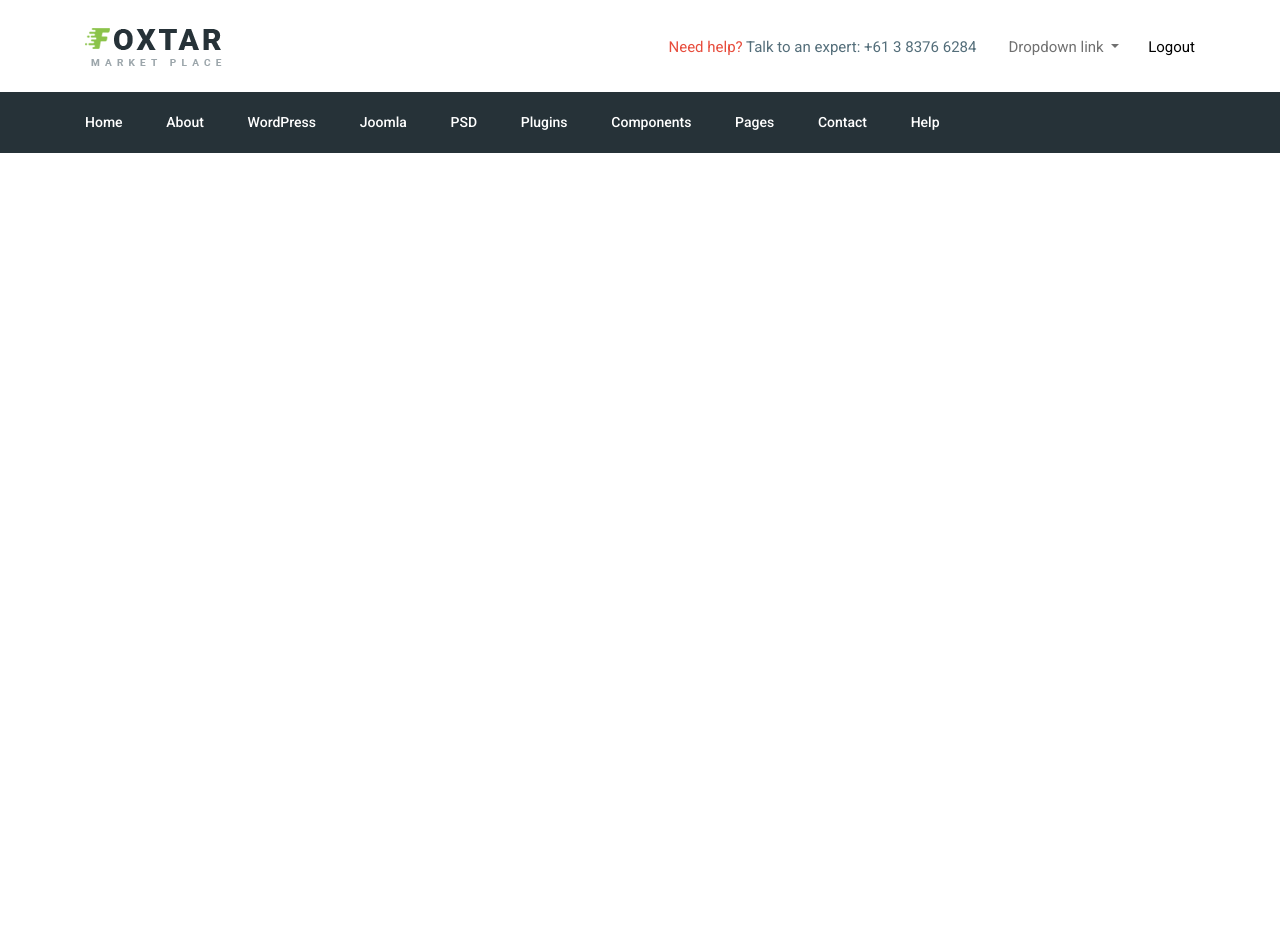
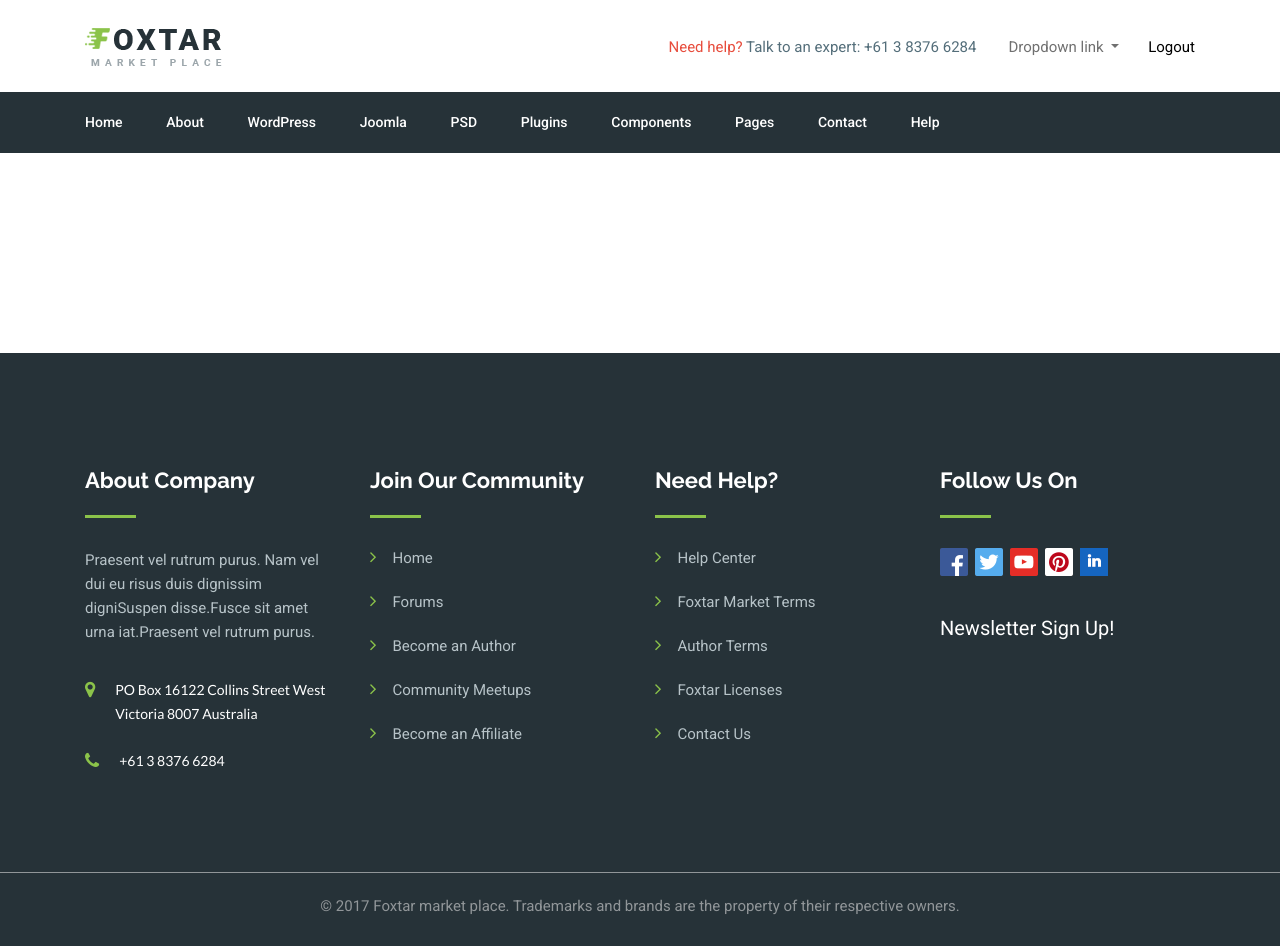
Before and after one commit to alsvyst/Foxtar-Market-Place, a website: page app/index.html in a window 1280 px wide. Before the commit the page ends 800 px from the top, so only its background shows below. Drawn offline with nearby package versions, Linux system fonts and the light colour scheme; files that its build step writes are made by us from their sources.

Commit message:
Добавила футер (без формы) и списки со стрелками

```diff
--- /dev/null
+++ b/app/css/components/footer.component.css
@@ -0,0 +1,65 @@
+main {
+    height: 200px;
+}
+
+footer {
+    background-color: #263238;
+    color: #fff;
+}
+footer .row {
+    padding: 116px 0 99px;
+}
+footer .footer-title {
+    font-family: 'Raleway', sans-serif;
+    font-size: 22px;
+    font-weight: 700;
+    margin-bottom: 30px;
+}
+footer .footer-title::after {
+    content: '';
+    display: block;
+    margin-top: 24px;
+    height: 3px;
+    width: 51px;
+    background-color: #8bc34a;
+}
+footer p {
+    line-height: 24px;
+}
+footer p, footer .list-arrows {
+    color: #b7c3c8;
+}
+footer ul.contacts {
+    margin-top: 34px;
+    font-family: 'Lato', sans-serif;
+    line-height: 24px;
+    font-size: 14px;
+}
+footer ul.contacts li {
+    display: -webkit-box;
+    display: -ms-flexbox;
+    display: flex;
+}
+footer ul.contacts li + li {
+    margin-top: 23px;
+}
+footer ul.contacts i {
+    color: #8bc34a;
+    margin-right: 20px;
+    font-size: 18px;
+    line-height: 24px;
+}
+footer ul.socials li + li {
+    margin-left: 7px;
+}
+footer .subscribe {
+    margin-top: 42px;
+}
+footer .subscribe span {
+    font-size: 20px;
+}
+footer .copyright {
+    padding: 26px 0 32px;
+    border-top: 1px solid #919699;
+    color: #919699;
+}
--- /dev/null
+++ b/app/css/components/list-arrows.component.css
@@ -0,0 +1,11 @@
+.list-arrows li {
+    line-height: 18px;
+}
+.list-arrows li + li {
+    margin-top: 25px;
+}
+.list-arrows li i{
+    font-size: 18px;
+    color: #8bc34a;
+    margin-right: 16px;
+}
--- a/app/css/reset.css
+++ b/app/css/reset.css
@@ -24,6 +24,7 @@
 }
 a:hover, a:active{
     text-decoration: none;
+    color: #8bc34a;
 }
 ul, ol{
     list-style: none;
--- a/app/index.html
+++ b/app/index.html
@@ -80,7 +80,85 @@
 
 <!-- Footer start -->
 <footer id="footer">
-
+    <div class="container">
+        <div class="row">
+            <div class="col-3">
+                <div class="footer-title">
+                    <span>About Company</span>
+                </div>
+                <p>
+                    Praesent vel rutrum purus. Nam vel dui eu risus duis dignissim digniSuspen disse.Fusce sit amet urna iat.Praesent vel rutrum purus.
+                </p>
+                <ul class="contacts">
+                    <li>
+                        <i class="fa fa-map-marker"></i><span>PO Box 16122 Collins Street West
+                        Victoria 8007 Australia</span>
+                    </li>
+                    <li>
+                        <i class="fa fa-phone"></i><span>+61 3 8376 6284</span>
+                    </li>
+                </ul>
+            </div>
+            <!-- /.col-3 -->
+            <div class="col-3">
+                <div class="footer-title">
+                    <span>Join Our Community</span>
+                </div>
+                <ul class="list-arrows">
+                    <li><i class="fa fa-angle-right"></i><a href="#">Home</a></li>
+                    <li><i class="fa fa-angle-right"></i><a href="#">Forums</a></li>
+                    <li><i class="fa fa-angle-right"></i><a href="#">Become an Author</a></li>
+                    <li><i class="fa fa-angle-right"></i><a href="#">Community Meetups</a></li>
+                    <li><i class="fa fa-angle-right"></i><a href="#">Become an Affiliate</a></li>
+                </ul>
+            </div>
+            <!-- /.col-3 -->
+            <div class="col-3">
+                <div class="footer-title">
+                    <span>Need Help?</span>
+                </div>
+                <ul class="list-arrows">
+                    <li><i class="fa fa-angle-right"></i><a href="#">Help Center</a></li>
+                    <li><i class="fa fa-angle-right"></i><a href="#">Foxtar Market Terms</a></li>
+                    <li><i class="fa fa-angle-right"></i><a href="#">Author Terms</a></li>
+                    <li><i class="fa fa-angle-right"></i><a href="#">Foxtar Licenses</a></li>
+                    <li><i class="fa fa-angle-right"></i><a href="#">Contact Us</a></li>
+                </ul>
+            </div>
+            <!-- /.col-3 -->
+            <div class="col-3">
+                <div class="footer-title">
+                    <span>Follow Us On</span>
+                </div>
+                <ul class="socials d-flex">
+                    <li>
+                        <a href="#"><img src="img/icon-facebook.png" alt=""></a>
+                    </li>
+                    <li>
+                        <a href="#"><img src="img/icon-twitter.png" alt=""></a>
+                    </li>
+                    <li>
+                        <a href="#"><img src="img/icon-youtube.png" alt=""></a>
+                    </li>
+                    <li>
+                        <a href="#"><img src="img/icon-pinterest.png" alt=""></a>
+                    </li>
+                    <li>
+                        <a href="#"><img src="img/icon-linkedin.png" alt=""></a>
+                    </li>
+                </ul>
+                <form action="" class="subscribe">
+                    <span>Newsletter Sign Up!</span>
+                </form>
+            </div>
+            <!-- /.col-3 -->
+        </div>
+        <!-- /.row -->
+    </div>
+    <!-- /.container -->
+    <div class="copyright text-center">
+        <span>© 2017 Foxtar market place. Trademarks and brands are the property of their respective owners.</span>
+    </div>
 </footer>
 <!-- Footer end -->
 
--- /dev/null
+++ b/source/css/components/footer.component.css
@@ -0,0 +1,63 @@
+main {
+    height: 200px;
+}
+
+footer {
+    background-color: #263238;
+    color: #fff;
+}
+footer .row {
+    padding: 116px 0 99px;
+}
+footer .footer-title {
+    font-family: 'Raleway', sans-serif;
+    font-size: 22px;
+    font-weight: 700;
+    margin-bottom: 30px;
+}
+footer .footer-title::after {
+    content: '';
+    display: block;
+    margin-top: 24px;
+    height: 3px;
+    width: 51px;
+    background-color: #8bc34a;
+}
+footer p {
+    line-height: 24px;
+}
+footer p, footer .list-arrows {
+    color: #b7c3c8;
+}
+footer ul.contacts {
+    margin-top: 34px;
+    font-family: 'Lato', sans-serif;
+    line-height: 24px;
+    font-size: 14px;
+}
+footer ul.contacts li {
+    display: flex;
+}
+footer ul.contacts li + li {
+    margin-top: 23px;
+}
+footer ul.contacts i {
+    color: #8bc34a;
+    margin-right: 20px;
+    font-size: 18px;
+    line-height: 24px;
+}
+footer ul.socials li + li {
+    margin-left: 7px;
+}
+footer .subscribe {
+    margin-top: 42px;
+}
+footer .subscribe span {
+    font-size: 20px;
+}
+footer .copyright {
+    padding: 26px 0 32px;
+    border-top: 1px solid #919699;
+    color: #919699;
+}
--- /dev/null
+++ b/source/css/components/list-arrows.component.css
@@ -0,0 +1,11 @@
+.list-arrows li {
+    line-height: 18px;
+}
+.list-arrows li + li {
+    margin-top: 25px;
+}
+.list-arrows li i{
+    font-size: 18px;
+    color: #8bc34a;
+    margin-right: 16px;
+}
--- a/source/css/reset.css
+++ b/source/css/reset.css
@@ -23,6 +23,7 @@
 }
 a:hover, a:active{
     text-decoration: none;
+    color: #8bc34a;
 }
 ul, ol{
     list-style: none;
```
Also changed, not shown: app/img/icon-facebook.png (added), app/img/icon-linkedin.png (added), app/img/icon-pinterest.png (added), app/img/icon-twitter.png (added), app/img/icon-youtube.png (added), source/css/components/btn.component.css (deleted).
